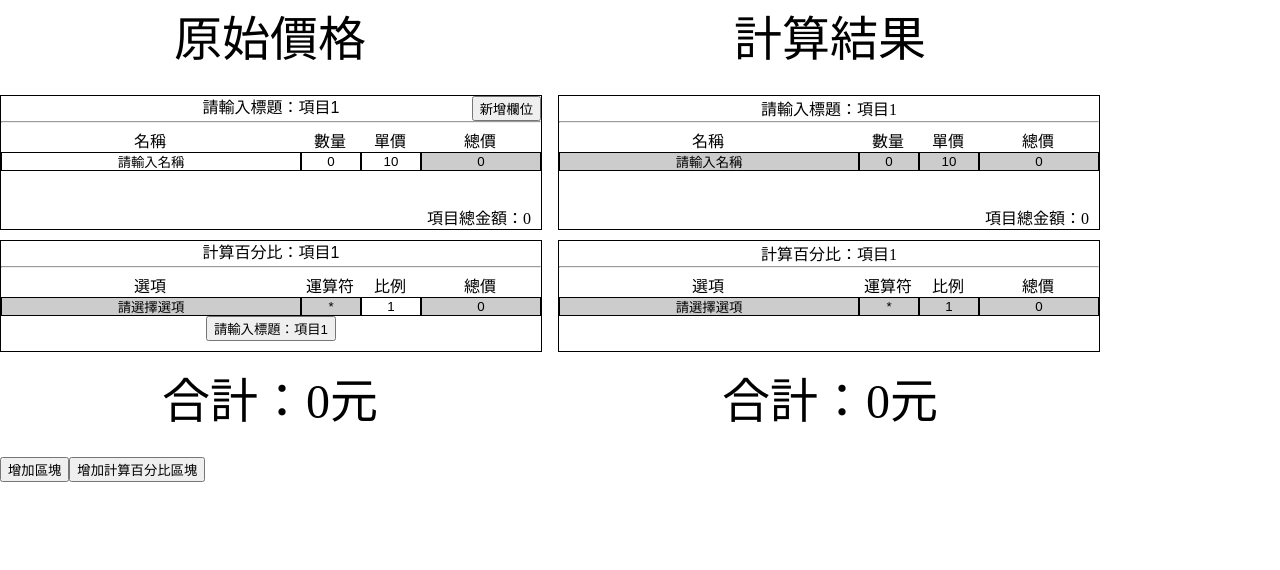
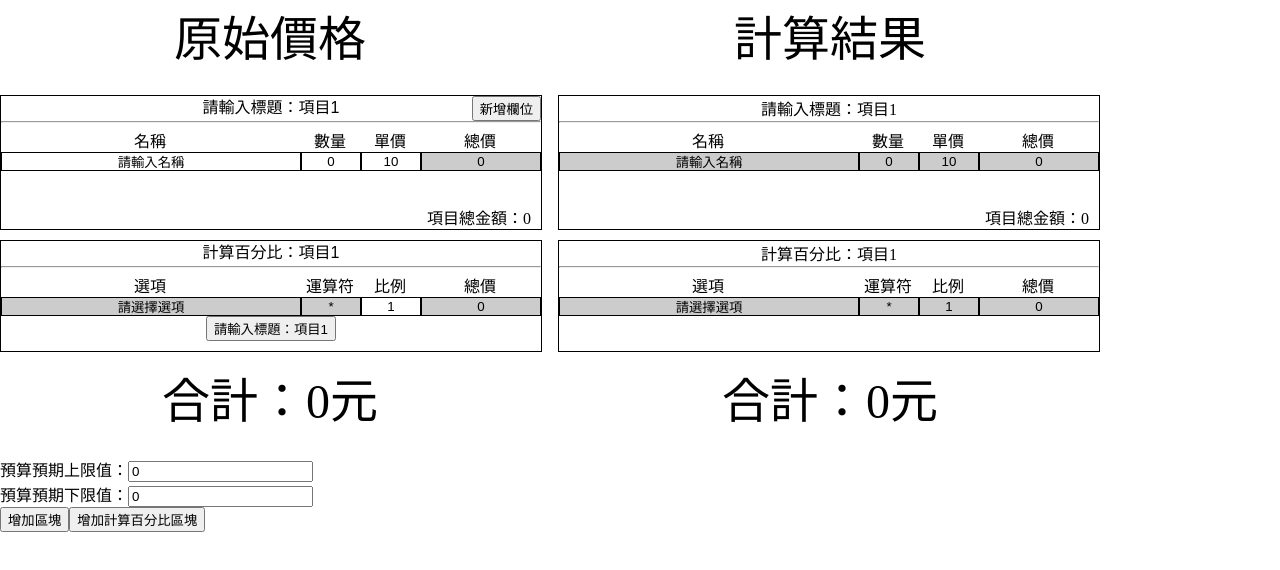
Before and after one commit to ProFusionInformationTechnology/Calculate-quote, an Angular app: page / in a window 1280 px wide. Shown: the top 570 px of the page. Built offline with nearby package versions, Linux system fonts and the light colour scheme.

Commit message:
[新增] 頁面中增加輸入預期上限值與下限值的標籤，並新增對應參數 rangeObj

```diff
--- a/src/app/app.component.html
+++ b/src/app/app.component.html
@@ -19,5 +19,15 @@
   <span>合計：{{totalObj.orTotal}}元</span>
   <span>合計：{{totalObj.caTotal}}元</span>
 </div>
+<div class="range-area-all">
+  <div class="range-area">
+    <span>預算預期上限值：</span>
+    <input type="number" [(ngModel)]="rangeObj.maxV">
+  </div>
+  <div class="range-area">
+    <span>預算預期下限值：</span>
+    <input type="number" [(ngModel)]="rangeObj.minV">
+  </div>
+</div>
 <button (click)="addBlock('nor')">增加區塊</button>
 <button (click)="addBlock('spe')">增加計算百分比區塊</button>
--- a/src/app/app.component.ts
+++ b/src/app/app.component.ts
@@ -24,6 +24,11 @@ export class AppComponent {
   public totalObj = {
     orTotal: 0,
     caTotal: 0
+  };
+
+  public rangeObj = {
+    maxV: 0,
+    minV: 0
   };
 
   public addBlock(type:string = 'nor') {
```
